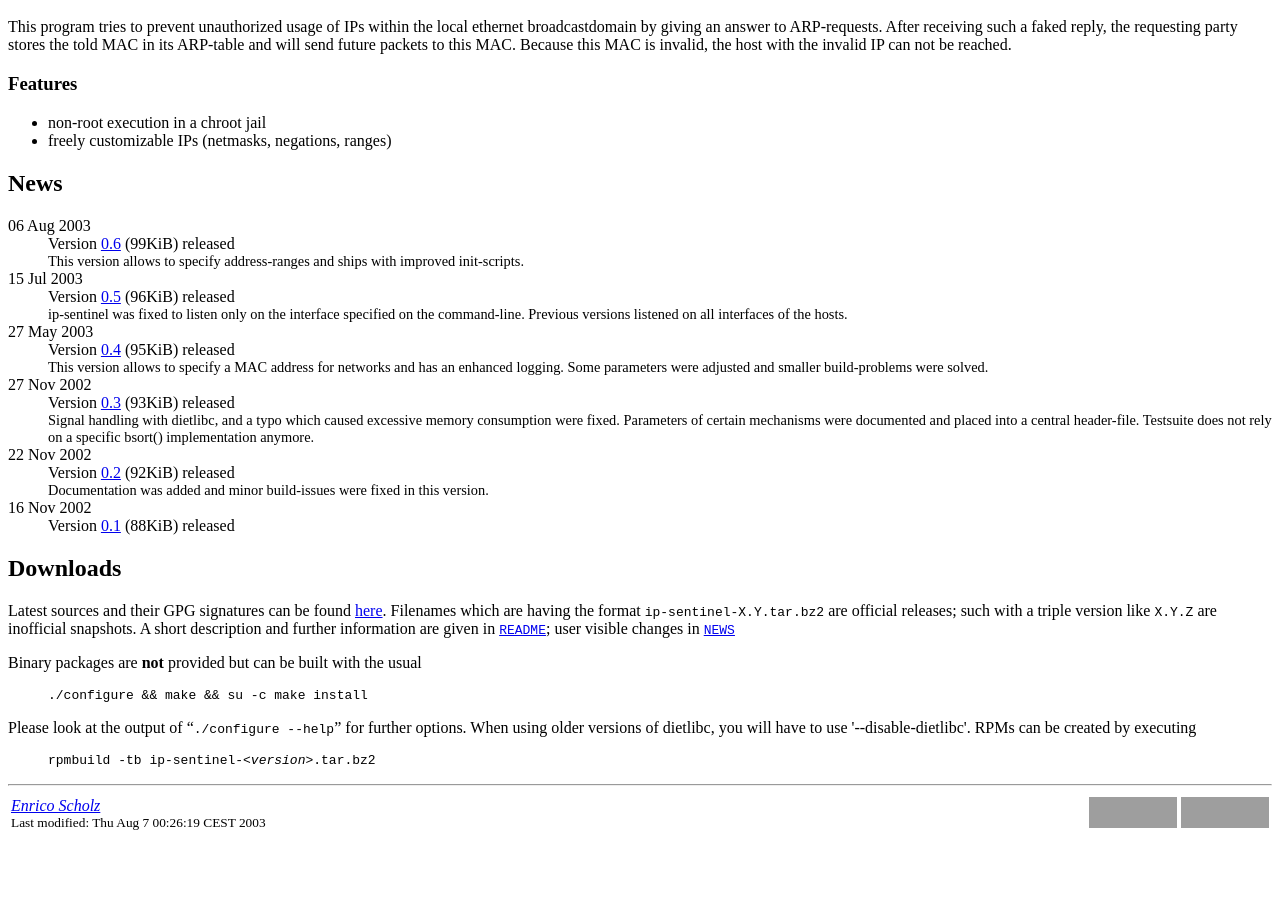
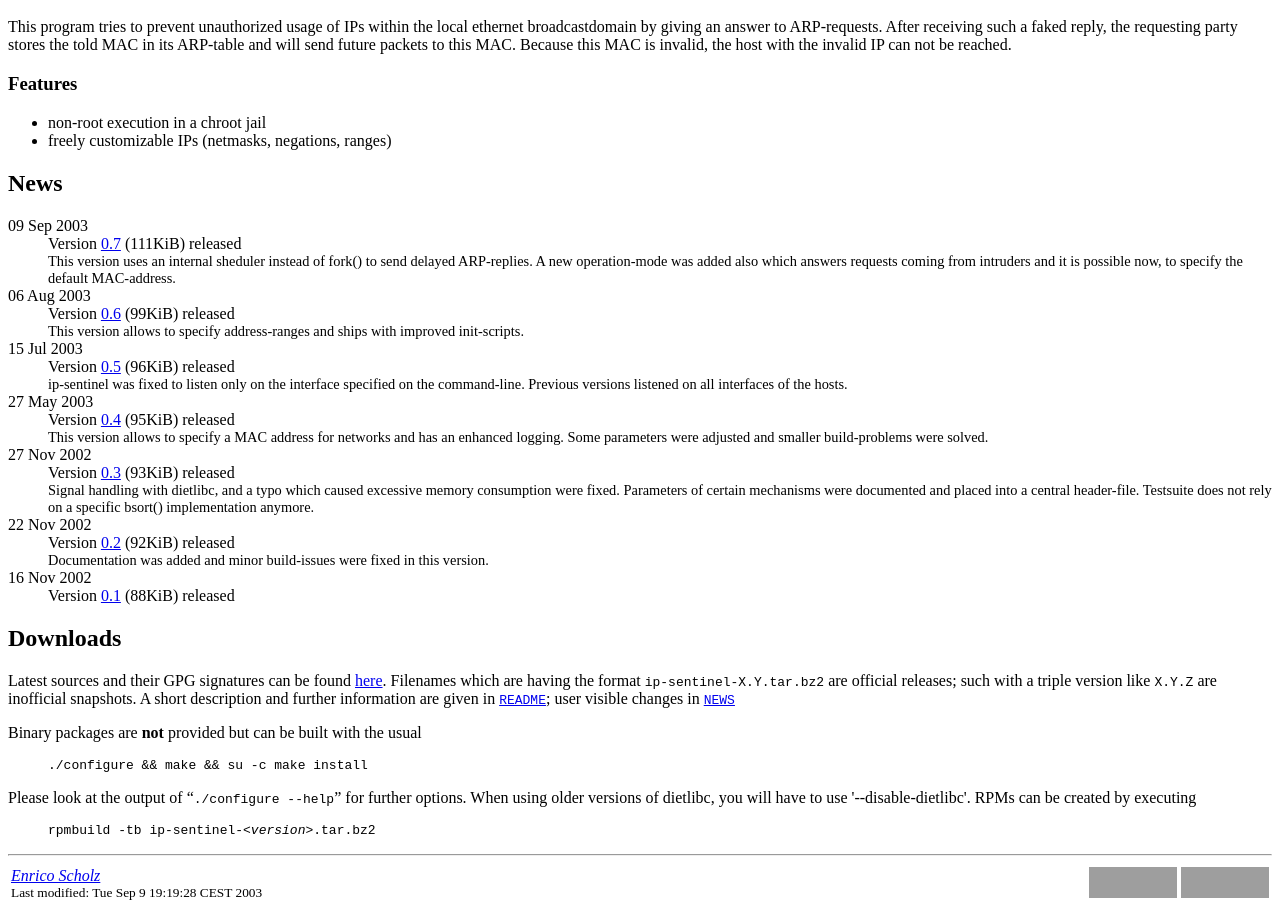
Before and after one commit to gitGNU/gnu_ip-sentinel, a plain HTML site: page doc/index.html in a window 1280 px wide. Shown: the part 48-961 px from the top of the page. Before the commit the page ends 891 px from the top, so only its background shows below. Drawn offline with Linux system fonts and the light colour scheme; grey boxes are pictures that could not be loaded.

Commit message:
version 0.7

```diff
--- a/doc/index.html
+++ b/doc/index.html
@@ -31,6 +31,16 @@
 
     <h2>News</h2>
     <dl>
+      <dt>09 Sep 2003</dt>
+      <dd>Version  <a href="files/ip-sentinel-0.7.tar.bz2">0.7</a>
+	(111KiB) released</dd>
+
+      <dd class="remark">This version uses an internal sheduler instead
+      of fork() to send delayed ARP-replies. A new operation-mode was
+      added also which answers requests coming from intruders and it is
+      possible now, to specify the default MAC-address.</dd>
+
+
       <dt>06 Aug 2003</dt>
       <dd>Version <a href="files/ip-sentinel-0.6.tar.bz2">0.6</a>
 	(99KiB) released</dd>
@@ -116,7 +126,7 @@
 -->	      <small>
 <!-- Created: Fri Nov 15 18:41:30 CET 2002 -->
 <!-- hhmts start -->
-Last modified: Thu Aug  7 00:26:19 CEST 2003
+Last modified: Tue Sep  9 19:19:28 CEST 2003
 <!-- hhmts end -->
               </small>
             </div>
```
Also changed, not shown: 2 other files.
